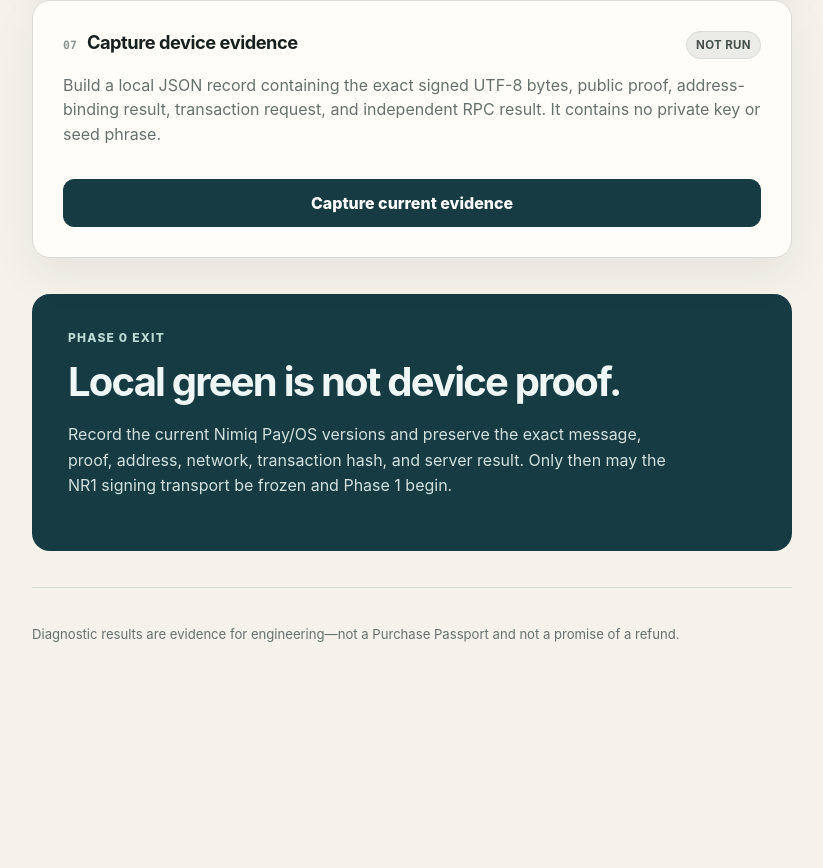
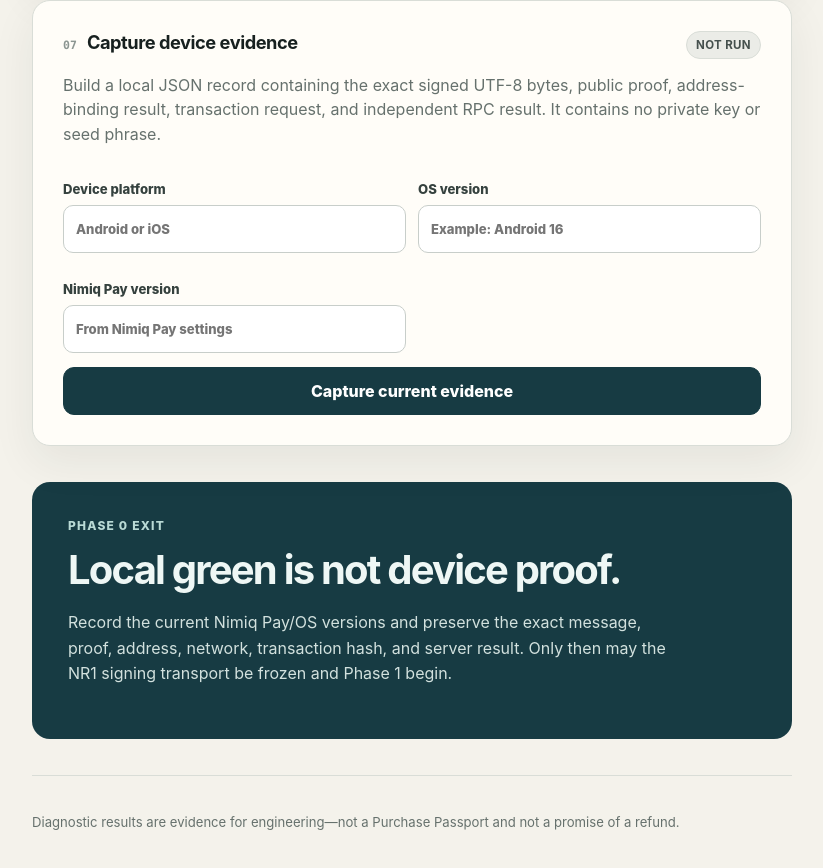
Before and after one commit to shreshth006/NimReturn, a React (Vite) app: page / in a window 1280 px wide. Shown: the part 2677-3545 px from the top of the page, without its empty margins (228-1051 px from the left). Before the commit the page ends 3399 px from the top, so only its background shows below. Built offline with nearby package versions, Linux system fonts and the light colour scheme; no server answers.

Commit message:
feat: record device context in Phase 0 evidence

```diff
--- a/src/features/diagnostics/PhaseZeroDiagnostics.tsx
+++ b/src/features/diagnostics/PhaseZeroDiagnostics.tsx
@@ -100,6 +100,9 @@
   const [rpcState, setRpcState] = useState<StatusState>(initialStatus)
   const [rpcDetails, setRpcDetails] = useState<unknown>(null)
   const [evidenceSnapshot, setEvidenceSnapshot] = useState('')
+  const [devicePlatform, setDevicePlatform] = useState('')
+  const [osVersion, setOsVersion] = useState('')
+  const [nimiqPayVersion, setNimiqPayVersion] = useState('')
 
   const canonicalAccount = useMemo(() => {
     if (!selectedAccount) return ''
@@ -279,6 +282,12 @@
   function captureEvidence() {
     setEvidenceSnapshot(JSON.stringify(buildPhaseZeroEvidence({
       capturedAtUtc: new Date().toISOString(),
+      device: {
+        nimiqPayVersion: nimiqPayVersion.trim(),
+        osVersion: osVersion.trim(),
+        platform: devicePlatform.trim(),
+        userAgent: navigator.userAgent,
+      },
       network,
       rpcResult: rpcDetails,
       selectedAccount: canonicalAccount,
@@ -438,6 +447,20 @@
             address-binding result, transaction request, and independent RPC result. It contains
             no private key or seed phrase.
           </p>
+          <div className="form-grid">
+            <label>
+              Device platform
+              <input value={devicePlatform} onChange={(event) => setDevicePlatform(event.target.value)} placeholder="Android or iOS" autoComplete="off" />
+            </label>
+            <label>
+              OS version
+              <input value={osVersion} onChange={(event) => setOsVersion(event.target.value)} placeholder="Example: Android 16" autoComplete="off" />
+            </label>
+            <label>
+              Nimiq Pay version
+              <input value={nimiqPayVersion} onChange={(event) => setNimiqPayVersion(event.target.value)} placeholder="From Nimiq Pay settings" autoComplete="off" />
+            </label>
+          </div>
           <button type="button" onClick={captureEvidence}>
             Capture current evidence
           </button>
--- a/src/features/diagnostics/evidence.ts
+++ b/src/features/diagnostics/evidence.ts
@@ -13,6 +13,12 @@
 
 export interface PhaseZeroEvidenceInput {
   capturedAtUtc: string
+  device: {
+    nimiqPayVersion: string
+    osVersion: string
+    platform: string
+    userAgent: string
+  }
   network: ProviderNetworkSnapshot | null
   rpcResult: unknown
   selectedAccount: string
@@ -38,6 +44,12 @@
       nimiqCore: '2.21.0',
       protocol: 'NR1-candidate',
     },
+    device: {
+      nimiqPayVersion: input.device.nimiqPayVersion || null,
+      osVersion: input.device.osVersion || null,
+      platform: input.device.platform || null,
+      userAgent: input.device.userAgent,
+    },
     wallet: {
       selectedAccount: input.selectedAccount || null,
       network: input.network,
```
Also changed, not shown: 1 other file (tests, documents, lock files or other folders).
